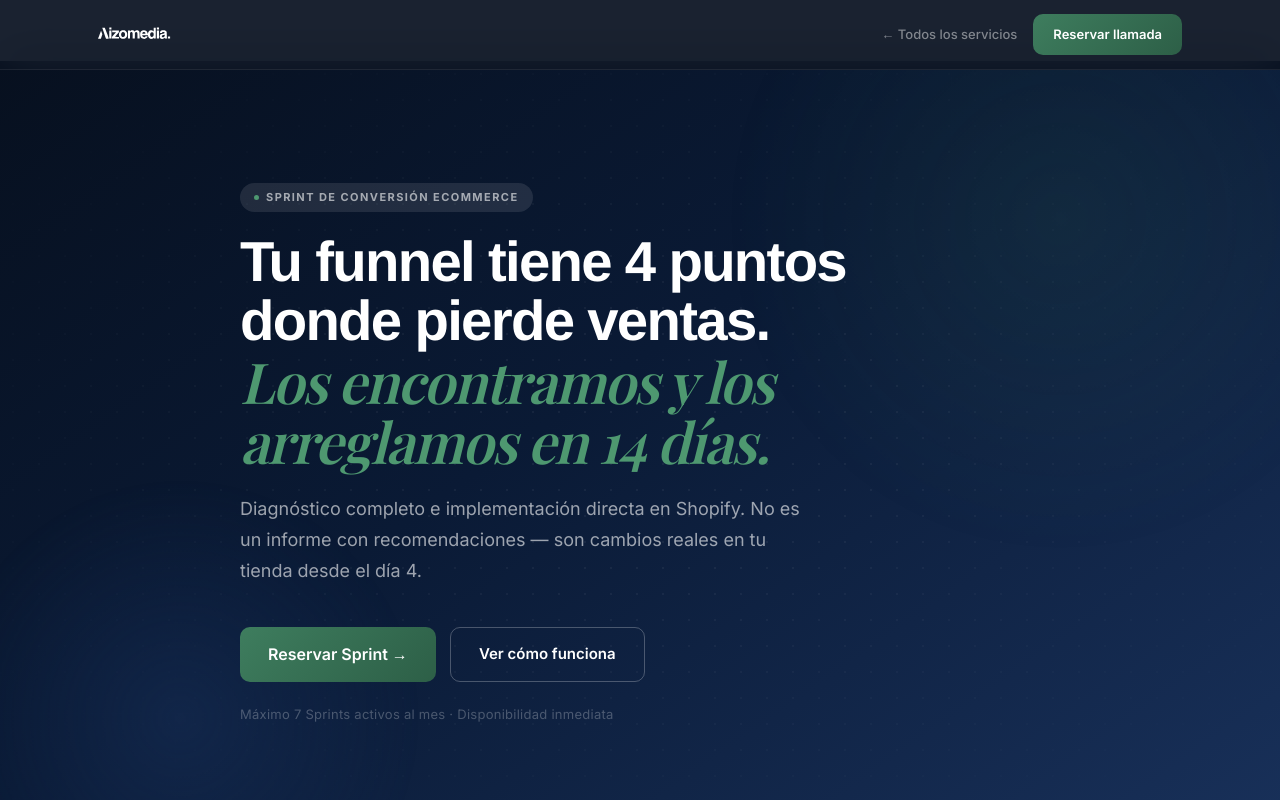
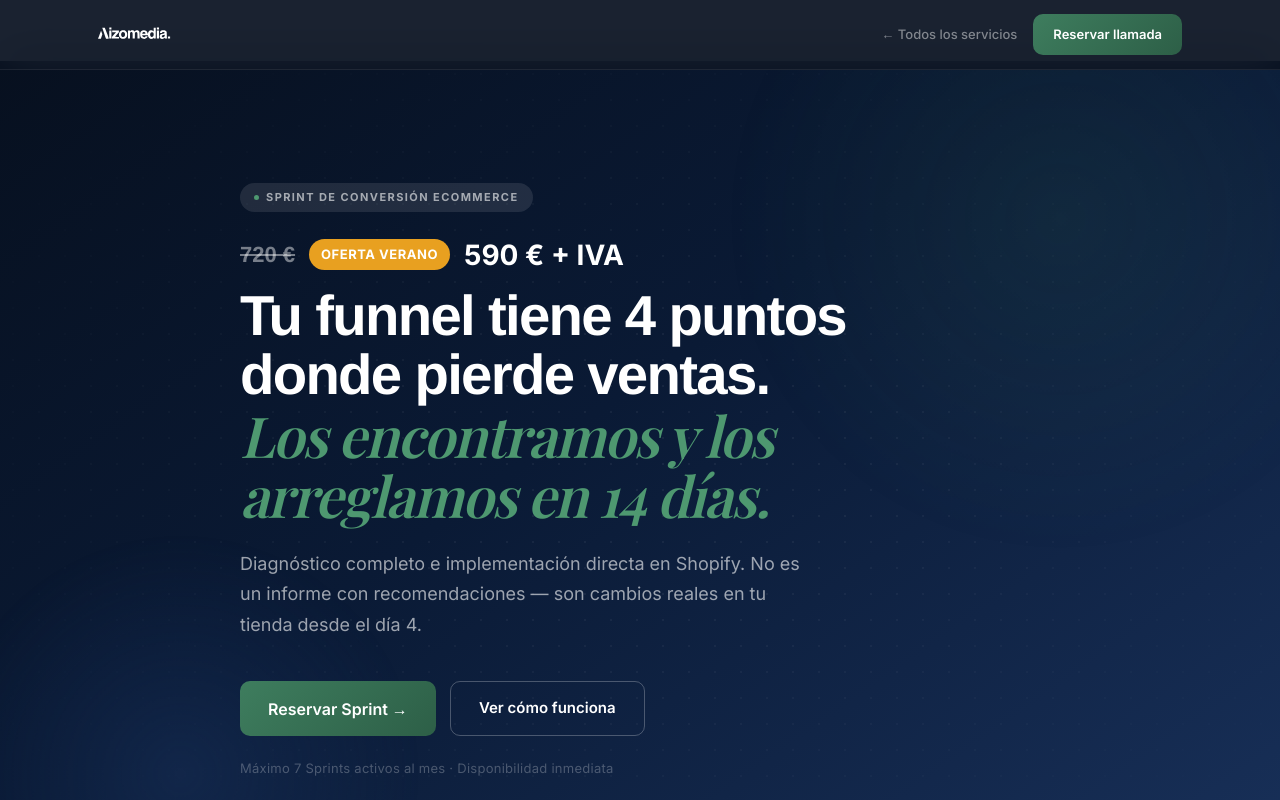
Before and after one commit to Frannypda/aizomedia-website, a Next.js app: page /deck/sprint in a window 1280 px wide. Shown: the top 800 px of the page. Built offline with nearby package versions, Linux system fonts and the light colour scheme.

Commit message:
feat: add summer discount badge (720€ → 590€) on Sprint pages

```diff
--- a/app/deck/sprint/page.tsx
+++ b/app/deck/sprint/page.tsx
@@ -38,6 +38,11 @@ export default function SprintPage() {
         <div className="w">
           <div className="deck-hero-inner">
             <span className="tag tag-w" style={{ animation: 'wup .6s .05s var(--ease) both' }}>Sprint de Conversión Ecommerce</span>
+            <div style={{ display: 'flex', alignItems: 'center', gap: '14px', flexWrap: 'wrap', marginBottom: '8px', animation: 'wup .6s .1s var(--ease) both' }}>
+              <span style={{ fontSize: '22px', color: 'rgba(255,255,255,.45)', textDecoration: 'line-through', fontFamily: "'Helvetica Neue',Helvetica,Arial,sans-serif", fontWeight: 700 }}>720 €</span>
+              <span style={{ fontSize: '13px', fontWeight: 700, background: '#e8a020', color: '#fff', padding: '5px 12px', borderRadius: '100px', letterSpacing: '.04em', textTransform: 'uppercase' }}>Oferta verano</span>
+              <span style={{ fontSize: '28px', fontWeight: 800, color: '#fff', fontFamily: "'Helvetica Neue',Helvetica,Arial,sans-serif' " }}>590 € + IVA</span>
+            </div>
             <h1>
               Tu funnel tiene 4 puntos<br />
               donde pierde ventas.<br />
@@ -169,6 +174,10 @@ export default function SprintPage() {
             <span className="tag tag-w" style={{ marginBottom: '24px' }}>Empieza hoy</span>
             <h2>Diagnóstico + implementación<br /><em>en 14 días exactos.</em></h2>
             <p style={{ color: '#fff' }}>Si no entregamos en 14 días, te devolvemos el 100%.</p>
+            <div style={{ display: 'flex', alignItems: 'center', justifyContent: 'center', gap: '14px', flexWrap: 'wrap', margin: '8px 0 4px' }}>
+              <span style={{ fontSize: '22px', color: 'rgba(255,255,255,.4)', textDecoration: 'line-through', fontFamily: "'Helvetica Neue',Helvetica,Arial,sans-serif", fontWeight: 700 }}>720 €</span>
+              <span style={{ fontSize: '13px', fontWeight: 700, background: '#e8a020', color: '#fff', padding: '5px 12px', borderRadius: '100px', letterSpacing: '.04em', textTransform: 'uppercase' }}>Oferta verano</span>
+            </div>
             <span className="deck-price-big">590 €</span>
             <span className="deck-price-period">+ IVA · Pago único · Sin permanencia</span>
             <div style={{ display: 'flex', gap: '14px', justifyContent: 'center', flexWrap: 'wrap' }}>
```
Also changed, not shown: app/deck/page.tsx (+6 -2 lines).
